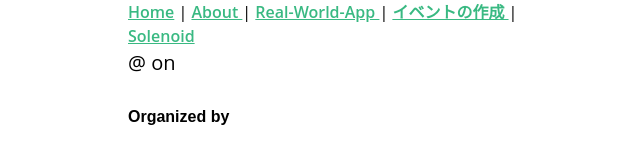
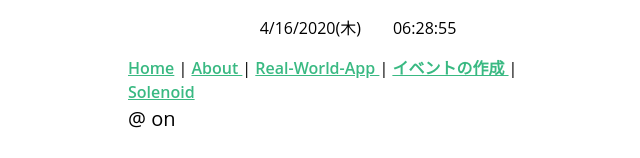
Before and after one commit to Solenoidal/vue_apps, a Vue app in the folder 02_real_world_app/: page /real-world-app/event/1 in a window 1280 px wide. Shown: the top 158 px of the page, without its empty margins (282-922 px from the left). Built offline with nearby package versions, Linux system fonts and the light colour scheme; no server answers; the HTML template or start-up script is replaced by a standard one.

Commit message:
add/clock component

```diff
--- a/02_real_world_app/src/App.vue
+++ b/02_real_world_app/src/App.vue
@@ -1,5 +1,8 @@
 <template>
   <div id="app">
+    <div class="clock">
+      <Clock />
+    </div>
     <div id="nav">
       <router-link to="/">Home</router-link>
       |
@@ -22,7 +25,12 @@
     <router-view :key="$route.fullPath" />
   </div>
 </template>
-
+<script>
+import Clock from "@/components/Clock.vue";
+export default {
+  components: { Clock }
+};
+</script>
 <style>
 html {
   -webkit-text-size-adjust: 100%;
--- /dev/null
+++ b/02_real_world_app/src/components/Clock.vue
@@ -0,0 +1,58 @@
+<template>
+  <div>
+    <span class="date"> {{ date }}({{ day }}) </span>
+    <span class="time"> {{ hour }}:{{ minuite }}:{{ second }} </span>
+  </div>
+</template>
+
+<script>
+export default {
+  data() {
+    return {
+      now: new Date()
+    };
+  },
+  computed: {
+    hour() {
+      let hour = this.now.getHours();
+      if (hour > 12) {
+        hour -= 12;
+      }
+      return this.zeroFill(hour);
+    },
+    minuite() {
+      const minuite = this.now.getMinutes();
+      return this.zeroFill(minuite);
+    },
+    second() {
+      const sec = this.now.getSeconds();
+      return this.zeroFill(sec);
+    },
+    date() {
+      return this.now.toLocaleDateString();
+    },
+    day() {
+      const day = ["日", "月", "火", "水", "木", "金", "土"];
+      return day[this.now.getDay()];
+    }
+  },
+  methods: {
+    zeroFill: num => String(num).padStart(2, "0")
+  },
+  mounted() {
+    setInterval(() => {
+      this.now = new Date();
+    }, 1000);
+  }
+};
+</script>
+
+<style scoped>
+div {
+  display: flex;
+  justify-content: center;
+}
+div > span {
+  margin: 1rem;
+}
+</style>
```
